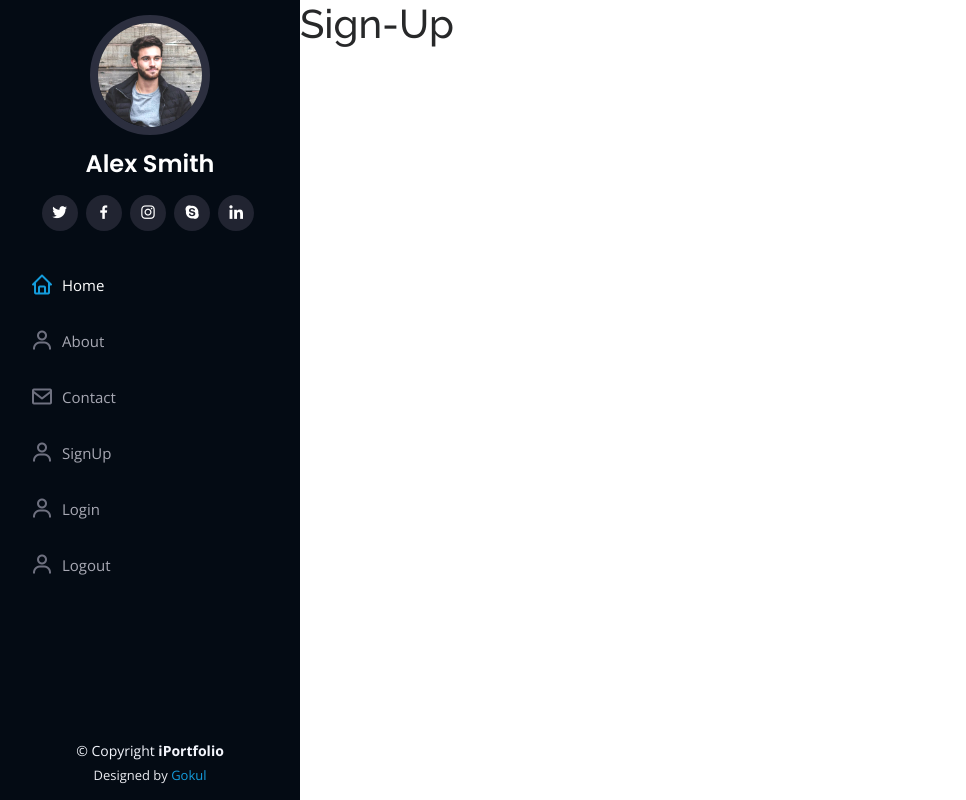
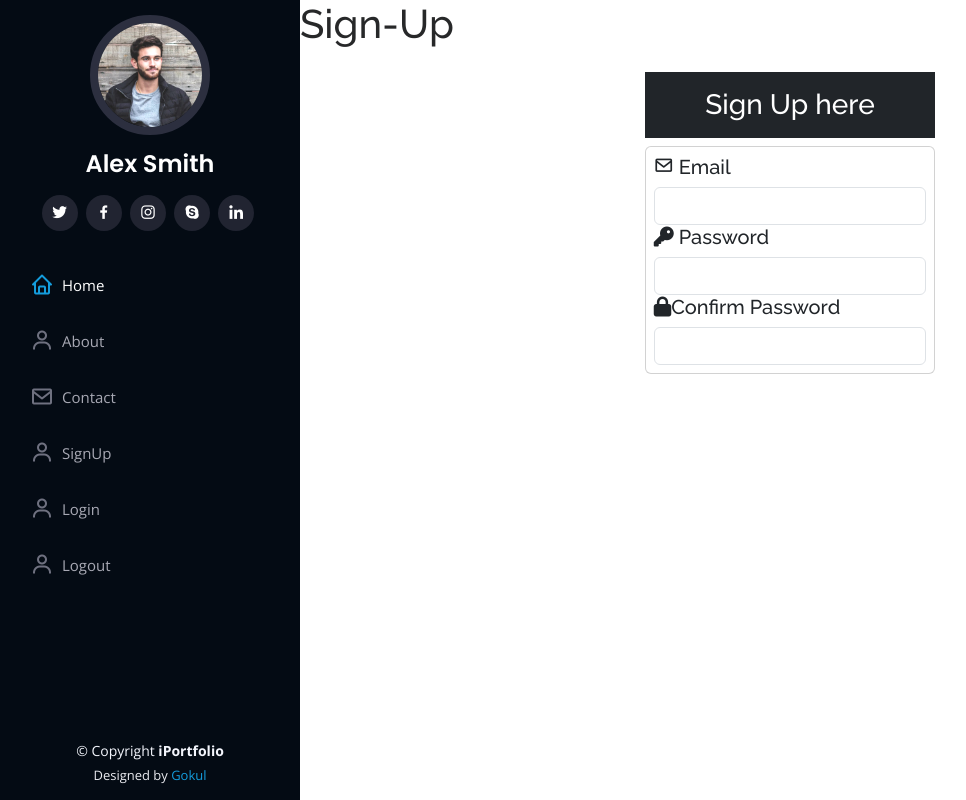
Before and after one commit to gokulk03/Gokul_Portfolio, a Django app: page /auth/signup/ in a window 1280 px wide. Shown: the whole page, without its empty margins (0-966 px from the left). Run offline with Django 5.2, Linux system fonts and the light colour scheme; some libraries are stand-ins or nearby versions.

Commit message:
signup.html

```diff
--- a/project/templates/signup.html
+++ b/project/templates/signup.html
@@ -1,5 +1,37 @@
 {% extends 'basic.html' %}
 {% block title %}Sign-Up{% endblock title %}
+{% block stylecss %}
+<link rel="stylesheet" href="https://cdnjs.cloudflare.com/ajax/libs/font-awesome/6.5.1/css/all.min.css" integrity="sha512-DTOQO9RWCH3ppGqcWaEA1BIZOC6xxalwEsw9c2QQeAIftl+Vegovlnee1c9QX4TctnWMn13TZye+giMm8e2LwA==" crossorigin="anonymous" referrerpolicy="no-referrer" />
+{% endblock stylecss %}
 {% block body %}
 <h1>Sign-Up</h1>
+
+<div class="container mt-4">
+    <div class="row">
+        <div class="col-md-4"></div>
+        <div class="col-md-4">
+
+            <h3 class="text-white bg-dark text-center p-3">Sign Up here</h3>
+            <div class="card p-2" >
+                <div class="form-group">
+                    <h5><span><i class="bx bx-envelope"></i> Email</span></h5>
+                    <input type="text" class="form-control">
+                </div>
+
+                <div class="form-group">
+                    <h5><span><i class="fas fa-key"></i> Password</span></h5>
+                    <input type="text" class="form-control">
+                </div>
+
+                <div class="form-group">
+                    <h5><span><i class="fas fa-lock"></i>Confirm Password</span></h5>
+                    <input type="text" class="form-control">
+                </div>
+
+            </div>
+        </div>
+        <div class="col-md-4"></div>
+    </div>
+</div>
+
 {% endblock body %}
```
